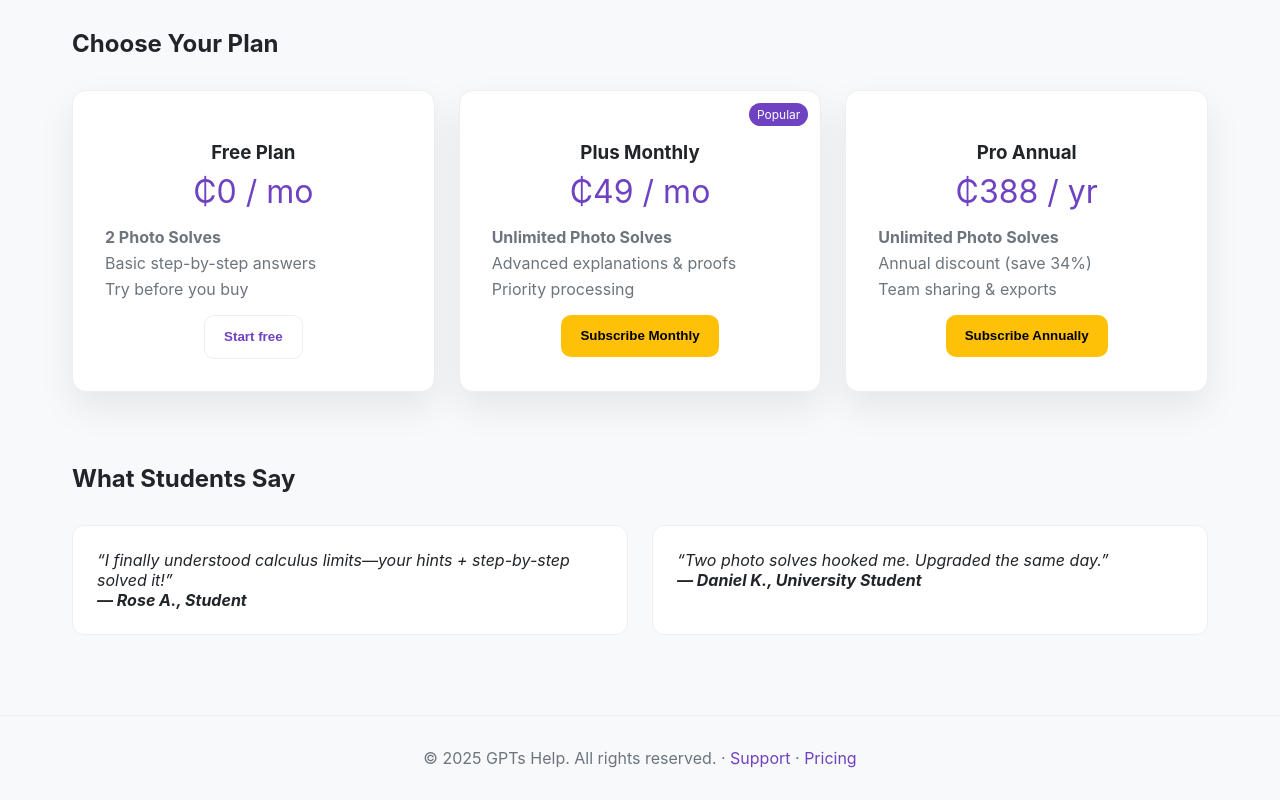
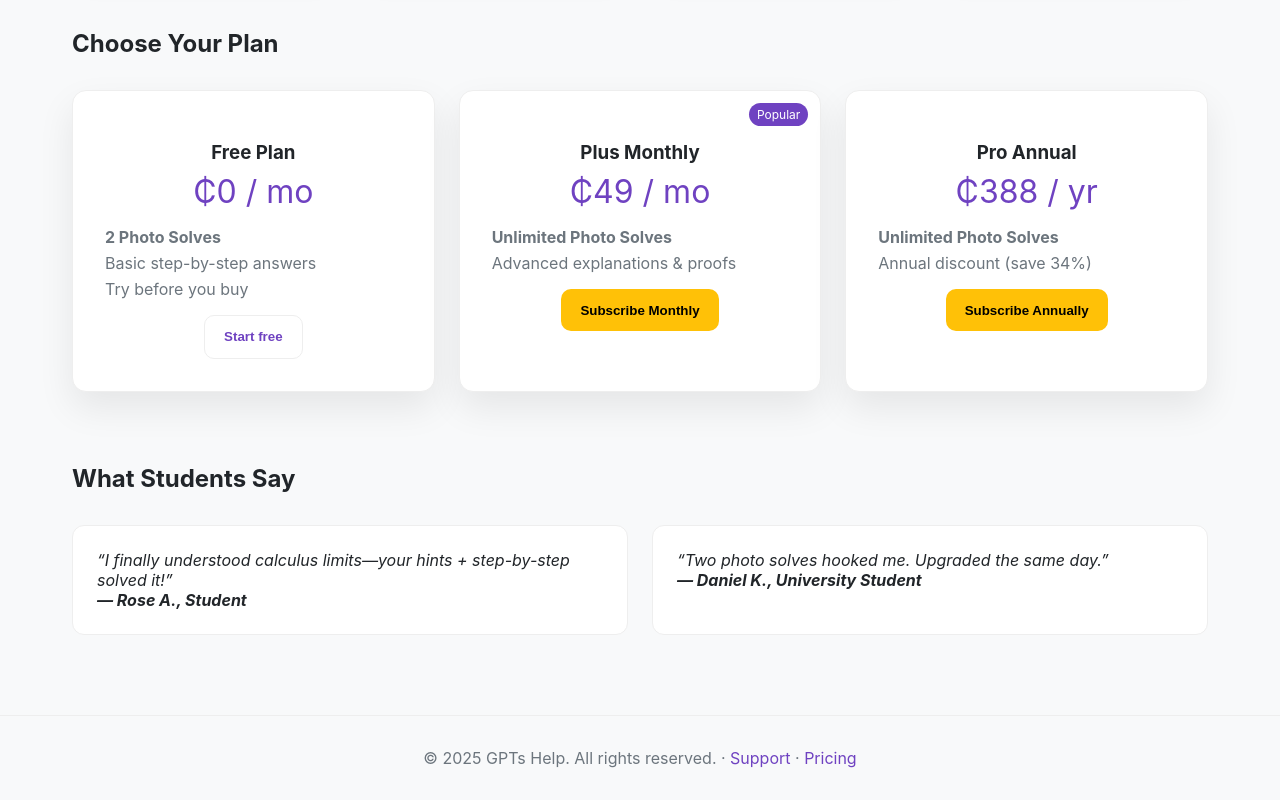
Before and after one commit to goamponsah/gpts-help, a website: page public/index.html in a window 1280 px wide. Shown: the part 1066-1866 px from the top of the page. Drawn offline with Linux system fonts and the light colour scheme; no server answers.

Commit message:
Remove features from subscription pricing section
Removed 'Priority processing' and 'Team sharing & exports' from the pricing section.

```diff
--- a/public/index.html
+++ b/public/index.html
@@ -245,7 +245,6 @@
         <ul>
           <li><strong>Unlimited Photo Solves</strong></li>
           <li>Advanced explanations &amp; proofs</li>
-          <li>Priority processing</li>
         </ul>
         <button class="btn btn-primary" id="plusMonthlyBtn">Subscribe Monthly</button>
       </div>
@@ -256,7 +255,6 @@
         <ul>
           <li><strong>Unlimited Photo Solves</strong></li>
           <li>Annual discount (save 34%)</li>
-          <li>Team sharing &amp; exports</li>
         </ul>
         <button class="btn btn-primary" id="proAnnualBtn">Subscribe Annually</button>
       </div>
```
